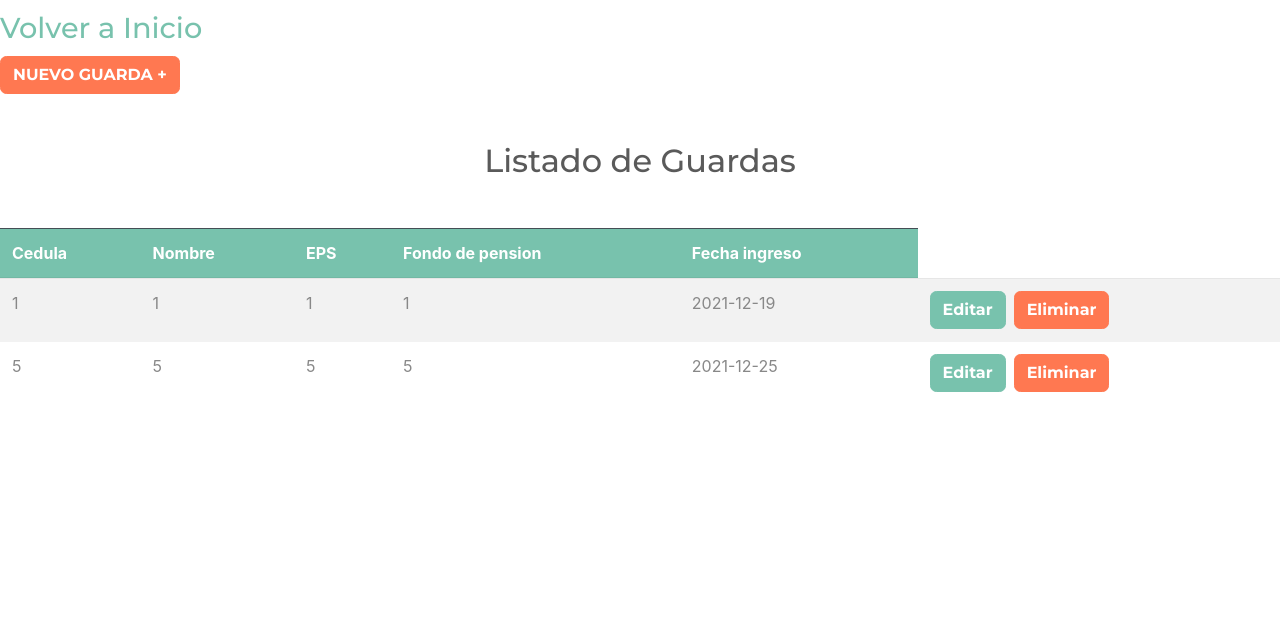
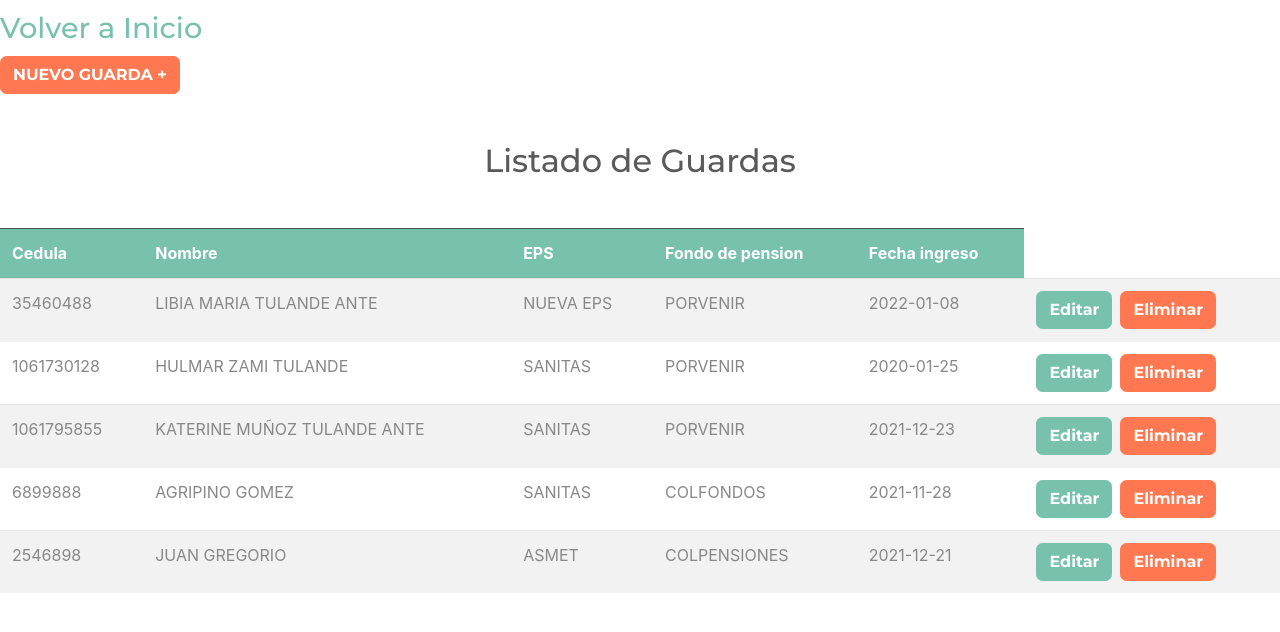
Before and after one commit to zamitulande/crudRedux, a React (Create React App) app: page /guarda in a window 1280 px wide. Shown: the top 632 px of the page. Built offline with nearby package versions, Linux system fonts and the light colour scheme; data requests are answered from the project's data file.

Commit message:
terminado formulario editar

```diff
--- a/db.json
+++ b/db.json
@@ -1,34 +1,70 @@
 {
   "guardas": [
     {
-      "cedula": "1",
-      "nombre": "1",
-      "eps": "1",
-      "fondo": "1",
-      "fecha": "2021-12-19",
+      "cedula": "35460488",
+      "nombre": "LIBIA MARIA TULANDE ANTE",
+      "eps": "NUEVA EPS",
+      "fondo": "PORVENIR",
+      "fecha": "2022-01-08",
       "id": 1
     },
     {
-      "cedula": "5",
-      "nombre": "5",
-      "eps": "5",
-      "fondo": "5",
-      "fecha": "2021-12-25",
+      "cedula": "1061730128",
+      "nombre": "HULMAR ZAMI TULANDE",
+      "eps": "SANITAS",
+      "fondo": "PORVENIR",
+      "fecha": "2020-01-25",
       "id": 2
+    },
+    {
+      "cedula": "1061795855",
+      "nombre": "KATERINE MUÑOZ TULANDE ANTE",
+      "eps": "SANITAS",
+      "fondo": "PORVENIR",
+      "fecha": "2021-12-23",
+      "id": 3
+    },
+    {
+      "cedula": "6899888",
+      "nombre": "AGRIPINO GOMEZ",
+      "eps": "SANITAS",
+      "fondo": "COLFONDOS",
+      "fecha": "2021-11-28",
+      "id": 4
+    },
+    {
+      "cedula": "2546898",
+      "nombre": "JUAN GREGORIO",
+      "eps": "ASMET",
+      "fondo": "COLPENSIONES",
+      "fecha": "2021-12-21",
+      "id": 5
     }
   ],
   "dotacion": [
     {
-      "nombre": "rocio",
-      "camisa": "uno",
+      "nombre": "juan",
+      "camisa": "1",
       "pantalon": "uno",
       "gorra": "uno",
       "zapatos": "uno",
       "corbata": "uno",
       "chaqueta": "uno",
-      "oberol": "uno",
+      "oberol": "un",
       "fecha": "2021-12-29",
       "id": 1
+    },
+    {
+      "nombre": "MARIANO JUAN",
+      "camisa": "1",
+      "pantalon": "1",
+      "gorra": "1",
+      "zapatos": "1",
+      "corbata": "1",
+      "chaqueta": "1",
+      "oberol": "1",
+      "fecha": "2021-12-25",
+      "id": 2
     }
   ]
 }
--- a/src/actions/guardaAction.js
+++ b/src/actions/guardaAction.js
@@ -20,7 +20,9 @@ import{
     OBTENER_GUARDA_EDITAR,
     OBTENER_DOTACION_EDITAR,
     COMENZAR_EDICION_DOTACION,
-    COMENZAR_EDICION_GUARDA
+    COMENZAR_EDICION_GUARDA,
+    GUARDA_EDITADO_EXITO,
+    DOTACION_EDITADO_EXITO
 
 } from '../types';
 import clienteAxios from '../config/axios';
@@ -326,8 +328,14 @@ export function editarGuardaAction(guarda){
         dispatch(editarGuarda(guarda))
 
         try {
-           await clienteAxios.put(`/guarda/${guarda.id}`, guarda);
-
+           await clienteAxios.put(`/guardas/${guarda.id}`, guarda);
+            dispatch(editarGuardaExito(guarda));
+            //si se elimina, mostrar la alerta
+            Swal.fire(
+                'Editado',
+                'El guarda se Edito correctamente.',
+                'success'
+              )
         } catch (error) {
 
         }
@@ -336,7 +344,11 @@ export function editarGuardaAction(guarda){
 
 const editarGuarda= guarda=>({
     type: COMENZAR_EDICION_GUARDA,
-    payload: guarda
+
+});
+const editarGuardaExito = guarda => ({
+    type:GUARDA_EDITADO_EXITO,
+    payload:guarda
 })
 
 
@@ -352,7 +364,13 @@ export function editarDotacionAction(dotacion) {
 
         try {
             await clienteAxios.put(`/dotacion/${dotacion.id}`, dotacion);
-
+            dispatch(editarDotacionExito(dotacion));
+            //si se elimina, mostrar la alerta
+            Swal.fire(
+                'Editado',
+                'La dotacion se Edito correctamente.',
+                'success'
+              )
         } catch (error) {
             console.log(error);
 
@@ -362,3 +380,7 @@ export function editarDotacionAction(dotacion) {
 const editarDotacion = () => ({
     type: COMENZAR_EDICION_DOTACION
 });
+const editarDotacionExito= dotacion=> ({
+    type: DOTACION_EDITADO_EXITO,
+    payload: dotacion
+})
--- a/src/components/EditarGuarda.js
+++ b/src/components/EditarGuarda.js
@@ -1,12 +1,40 @@
-import React from 'react';
+import React, { useState, useEffect} from 'react';
 import { Link } from 'react-router-dom';
 import {useDispatch, useSelector} from  'react-redux';
 import { editarGuardaAction } from '../actions/guardaAction';
+import { useHistory } from 'react-router';
 
 const EditarGuarda = () => {
 
+    const history= useHistory();
+
+    const dispatch = useDispatch();
+
+    // nuevo state de guardas
+    const [guarda, setGuarda] = useState({
+        cedula:'',
+        nombre:'',
+        eps:'',
+        fondo:'',
+        fecha:''
+    })
+
     //guarda a editar
-    const guarda=useSelector(state => state.guardas.guardaEditar);
+    const guardaeditar=useSelector(state => state.guardas.guardaEditar);
+
+    // llenar el state automaticamente
+    useEffect(() => {
+        setGuarda(guardaeditar);
+
+    }, [guardaeditar]);
+
+    //leer los datos del formulario
+    const onChangeFormulario=e=>{
+        setGuarda({
+            ...guarda,
+            [e.target.name] : e.target.value
+        })
+    }
 
      //aplicar desttructuring
      const {cedula, nombre, eps, fondo, fecha}= guarda;
@@ -14,7 +42,8 @@ const EditarGuarda = () => {
      const submitEditarGuarda= e =>{
          e.preventDefault();
 
-         editarGuardaAction();
+         dispatch (editarGuardaAction(guarda)) ;
+         history.push('/guarda');
      }
 
     return (
@@ -34,8 +63,9 @@ const EditarGuarda = () => {
                                 type="text"
                                 className="form-control"
                                 placeholder="Cedula del Guarda"
-                                nombre="cedula"
+                                name="cedula"
                                 value={cedula}
+                                onChange={onChangeFormulario}
                             />
                         </div>
                         <div className="form-group">
@@ -44,8 +74,9 @@ const EditarGuarda = () => {
                                 type="text"
                                 className="form-control"
                                 placeholder="Nombre del  Guarda"
-                                nombre="nombre"
+                                name="nombre"
                                 value={nombre}
+                                onChange={onChangeFormulario}
                             />
                         </div>
                         <div className="form-group">
@@ -54,8 +85,9 @@ const EditarGuarda = () => {
                                 type="text"
                                 className="form-control"
                                 placeholder="EPS del Guarda"
-                                nombre="eps"
+                                name="eps"
                                 value={eps}
+                                onChange={onChangeFormulario}
                             />
                         </div>
                         <div className="form-group">
@@ -64,8 +96,9 @@ const EditarGuarda = () => {
                                 type="text"
                                 className="form-control"
                                 placeholder="Fondo Pensio del Guarda"
-                                nombre="fondo"
+                                name="fondo"
                                 value={fondo}
+                                onChange={onChangeFormulario}
                             />
                         </div>
                         <div className="form-group">
@@ -74,8 +107,9 @@ const EditarGuarda = () => {
                                 type="date"
                                 className="form-control"
                                 placeholder="Fondo Pension del Guarda"
-                                nombre="fecha"
+                                name="fecha"
                                 value={fecha}
+                                onChange={onChangeFormulario}
                             />
                         </div>
 
@@ -88,7 +122,7 @@ const EditarGuarda = () => {
                 </div>
                 <nav>
             <div >
-                <h1><Link to={'/guarda'} >Volver</Link></h1>
+                <h1><Link to={'/guarda'} >Cancelar</Link></h1>
             </div>
 
 
--- a/src/components/NuevoGuarda.js
+++ b/src/components/NuevoGuarda.js
@@ -1,5 +1,6 @@
 import React, {useState} from 'react';
 import { useDispatch, useSelector } from 'react-redux';
+import { Link } from 'react-router-dom';
 
 //importar action de redux
 import {crearNuevoGuardaAction} from '../actions/guardaAction';
@@ -128,6 +129,13 @@ const NuevoGuarda = ({history}) => {
                         </form>
                         {cargando ? <p>Cargando..</p> : null}
                         {error ? <p className="alert alert-danger p2 mt-4 text-center">Hubo un error</p> : null}
+                        <nav>
+                        <div >
+                            <h1><Link to={'/dotaciones'} >Cancelar</Link></h1>
+                        </div>
+
+
+                  </nav>
                     </div>
 
                 </div>
--- a/src/components/editarDotacion.js
+++ b/src/components/editarDotacion.js
@@ -2,8 +2,12 @@ import React, {useEffect, useState} from 'react';
 import { Link } from 'react-router-dom';
 import {useDispatch, useSelector} from  'react-redux';
 import { editarDotacionAction } from '../actions/guardaAction';
+import { useHistory } from 'react-router';
 
 const EditarDotacion = () => {
+
+    const dispatch=useDispatch();
+    const history = useHistory();
 
 
     // nuevo state de dotacion
@@ -42,8 +46,9 @@ const EditarDotacion = () => {
     const submitEditarDotacion = e => {
         e.preventDefault();
 
-        editarDotacionAction(dotacion)
+        dispatch (editarDotacionAction(dotacion));
 
+        history.push('/dotaciones');
 
     }
 
@@ -161,7 +166,7 @@ const EditarDotacion = () => {
                     </form>
                     <nav>
                         <div >
-                            <h1><Link to={'/dotaciones'} >Volver</Link></h1>
+                            <h1><Link to={'/dotaciones'} >Cancelar</Link></h1>
                         </div>
 
 
--- a/src/components/nuevaDotacion.js
+++ b/src/components/nuevaDotacion.js
@@ -1,4 +1,5 @@
 import React, {useState} from 'react';
+import { Link } from 'react-router-dom';
 
 import { useDispatch, useSelector } from 'react-redux';
 
@@ -165,6 +166,13 @@ const NuevaDotacion = ({history}) => {
                     </form>
                     {cargando ? <p>Cargando..</p> : null}
                     {error ? <p className="alert alert-danger p2 mt-4 text-center">Hubo un error</p> : null}
+                    <nav>
+                        <div >
+                            <h1><Link to={'/dotaciones'} >Cancelar</Link></h1>
+                        </div>
+
+
+                  </nav>
                 </div>
 
             </div>
--- a/src/reducers/dotacionReducers.js
+++ b/src/reducers/dotacionReducers.js
@@ -8,7 +8,9 @@ import{
     OBTENER_DOTACION_ELIMINAR,
     DOTACION_ELIMINADO_EXITO,
     DOTACION_ELIMINADO_ERROR,
-    OBTENER_DOTACION_EDITAR
+    OBTENER_DOTACION_EDITAR,
+    DOTACION_EDITADO_EXITO,
+    DOTACION_EDITADO_ERROR
 
 } from '../types';
 
@@ -38,6 +40,7 @@ export default function(state = initialState, action){
         case AGREGAR_DOTACION_ERROR:
         case DESCARGAR_DOTACION_ERROR:
         case DOTACION_ELIMINADO_ERROR:
+        case DOTACION_EDITADO_ERROR:
             return{
                 ...state,
                 loading: false,
@@ -66,6 +69,14 @@ export default function(state = initialState, action){
                 ...state,
                 dotacioneditar: action.payload
             }
+        case DOTACION_EDITADO_EXITO:
+            return{
+                ...state,
+                dotacioneditar: null,
+                dotacion: state.dotacion.map(
+                    dotacion => dotacion.id === action.payload.id ? dotacion = action.payload : dotacion
+                )
+            }
 
         default:
             return state;
--- a/src/reducers/guardasReducers.js
+++ b/src/reducers/guardasReducers.js
@@ -8,7 +8,9 @@ import{
     OBTENER_GUARDA_ELIMINAR,
     GUARDA_ELIMINADO_EXITO,
     GUARDA_ELIMINADO_ERROR,
-    OBTENER_GUARDA_EDITAR
+    OBTENER_GUARDA_EDITAR,
+    GUARDA_EDITADO_EXITO,
+    GUARDA_EDITADO_ERROR
 
 
 } from '../types';
@@ -20,6 +22,7 @@ const initialState={
     error: null,
     loading: false,
     guardaeliminar: null,
+    guardaEditar: null
 
 }
 export default function(state = initialState, action){
@@ -39,6 +42,7 @@ export default function(state = initialState, action){
         case AGREGAR_GUARDA_ERROR:
         case DESCARGA_GUARDA_ERROR:
         case GUARDA_ELIMINADO_ERROR:
+        case GUARDA_EDITADO_ERROR:
             return{
                 ...state,
                 loading: false,
@@ -66,7 +70,14 @@ export default function(state = initialState, action){
             return{
                 ...state,
                 guardaEditar: action.payload
-
+            }
+        case GUARDA_EDITADO_EXITO:
+            return{
+                ...state,
+                guardaEditar: null,
+                guardas:state.guardas.map(
+                    guarda=> guarda.id === action.payload.id ? guarda = action.payload : guarda
+                )
             }
 
         default:
```
